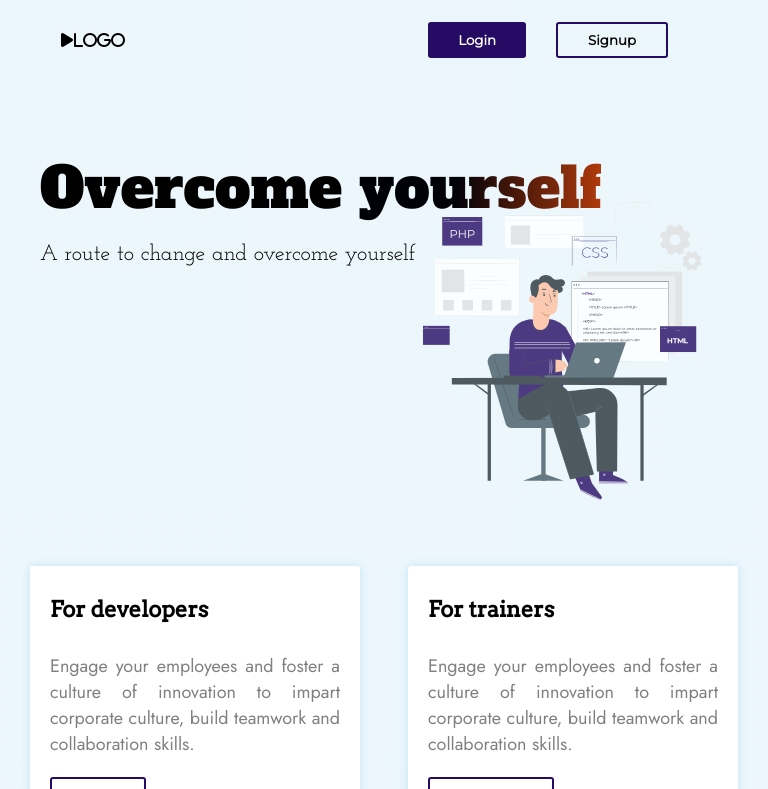
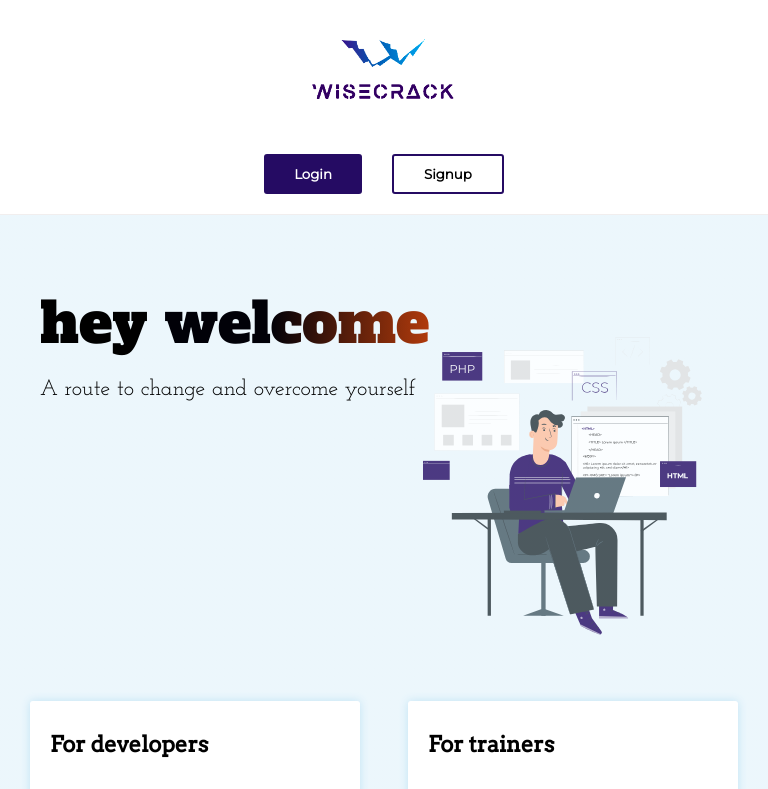
Before and after one commit to draco-git/skillenza_personal, a React (Create React App) app: page / in a window 768 px wide. Shown: the top 789 px of the page. Built offline with nearby package versions, Linux system fonts and the light colour scheme.

Commit message:
added logo...

```diff
--- a/src/components/cards/Cards.css
+++ b/src/components/cards/Cards.css
@@ -41,14 +41,14 @@
 }
 
 .card-button-active > button {
-  padding: 11px 31px;
+  padding: 12px 32px;
   border: none;
   border-radius: 3px;
   margin: 20px 0px;
   font-family: "Montserrat";
   background: #250b63;
   color: white;
-  font-weight: 700;
+  font-weight: 600;
   cursor: pointer;
   transition-duration: 0.5s;
 }
--- a/src/components/hero/Hero.js
+++ b/src/components/hero/Hero.js
@@ -6,7 +6,7 @@ export default function Hero() {
     <div>
       <header className="hero">
         <p className="hero-title">
-          Overcome <span id="ipad">yourself</span>
+          hey <span id="ipad">welcome</span>
         </p>
         <p className="hero-title-caption">
           A route to change and overcome yourself
--- a/src/components/navbar/navbar.css
+++ b/src/components/navbar/navbar.css
@@ -1,8 +1,8 @@
 .nav-grid-container {
   display: grid;
   gap: 1.5rem;
-  grid-template-columns: [logo] 1fr [links] 3fr;
-  grid-template-rows: 80px;
+  grid-template-columns: [logoo] 1fr [links] 3fr;
+  grid-template-rows:100px;
   /* justify-items: center; */
   align-items: center;
   /* background-color: white; */
@@ -12,10 +12,15 @@
 }
 
 .nav-logo {
-  justify-self: center;
+  margin-top: 20px;
+  margin-left: 40px;
   /* align-self: center; */
+  height: 100px;
 }
+.nav-logo-img{
+  height: 100%;
 
+}
 .nav-buttons {
   display: flex;
   flex-direction: row;
@@ -23,7 +28,7 @@
 }
 
 .nav-buttons > button {
-  padding: 8px 30px;
+  padding: 10px 30px;
   background: #250b63;
   border: none;
   border-radius: 3px;
@@ -50,6 +55,7 @@
 
 .nav-buttons > button:hover {
   box-shadow: 0 0 10px #250b63;
+  transform: scale(1.08);
   transition-duration: 0.3s;
 }
 
@@ -61,14 +67,18 @@
   .nav-grid-container {
     display: flex;
     flex-direction: column;
-    /* justify-content: center; */
-    border-bottom: 1px solid black;
+    justify-content: center;
+    border-bottom: 1px solid rgb(241, 238, 238);
     background: white;
   }
 
   .nav-logo {
     margin-top: 30px;
+    margin-left: 0px;
+
   }
+
+
 
   .nav-buttons {
     justify-content: center;
@@ -79,3 +89,29 @@
     margin-right: 0;
   }
 }
+
+@media (max-width: 900px )and (min-width:500px) {
+  .nav-grid-container {
+    display: flex;
+    flex-direction: column;
+    justify-content: center;
+    border-bottom: 1px solid rgb(241, 238, 238);
+    background: white;
+  }
+
+  .nav-logo {
+    margin-top: 30px;
+    margin-left: 0px
+  }
+
+
+
+  .nav-buttons {
+    justify-content: center;
+    margin-bottom: 20px;
+  }
+
+  .nav-buttons > button:nth-child(2) {
+    margin-right: 0;
+  }
+}
--- a/src/components/navbar/navbar.js
+++ b/src/components/navbar/navbar.js
@@ -1,11 +1,11 @@
 import React from "react";
 import "./navbar.css";
-
+import png from "../../sources/images/logo.png";
 export default function navbar() {
   return (
     <div className="nav-grid-container">
-      <div className="nav-logo">
-        <i class="fa-solid fa-play">LOGO</i>
+      <div className="nav-logo" >
+        <img src={png} className="nav-logo-img" alt="not found" />
       </div>
 
       <div className="nav-buttons">
--- a/src/containers/Landingpage/Landingpage.css
+++ b/src/containers/Landingpage/Landingpage.css
@@ -30,7 +30,7 @@
   justify-items: center;
   align-items: center;
 }
-img {
+.imgclass {
   grid-column: 2 / 3;
   height: 70%;
   width: 80%;
@@ -54,7 +54,7 @@ img {
     z-index: -19;
   }
 
-  img {
+  .imgclass {
     transform: translateY(100px);
   }
 }
@@ -65,7 +65,7 @@ img {
     margin: auto 30px;
   }
 
-  img {
+  .imgclass {
     visibility: hidden;
   }
 }
--- a/src/containers/Landingpage/Landingpage.js
+++ b/src/containers/Landingpage/Landingpage.js
@@ -16,7 +16,7 @@ export default function Landingpage() {
       <Navbar />
       {/* img background */}
       <div className="img-container">
-        <img src={svg} alt="not found" />
+        <img  className="imgclass" src={svg} alt="not found" />
       </div>
       {/* hero*/}
       <Hero />
```
Also changed, not shown: src/sources/images/logo.png (added).
